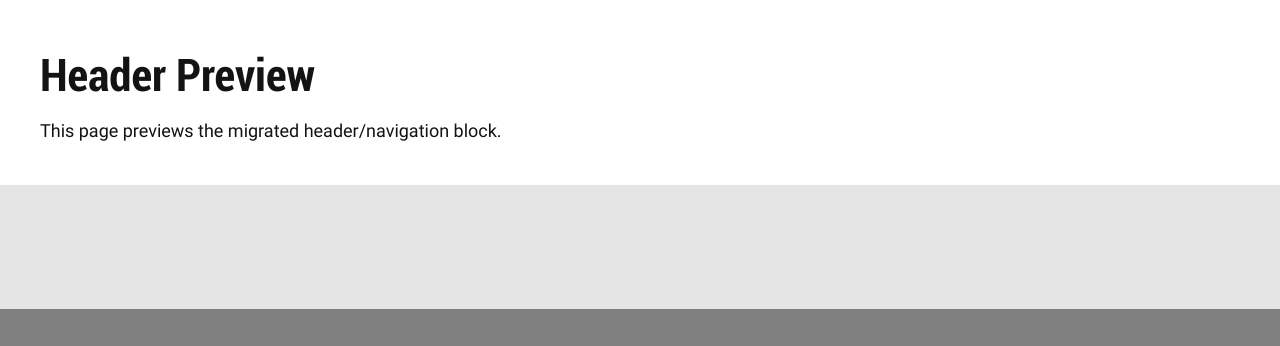
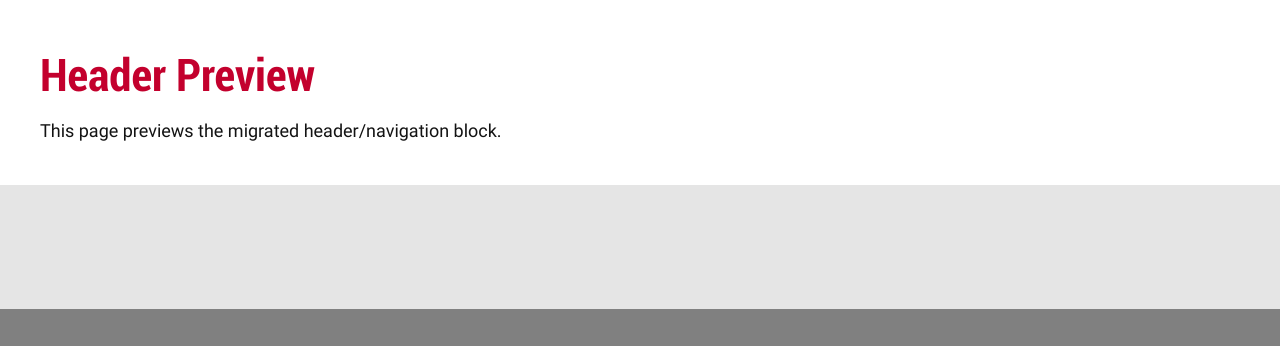
Before and after one commit to lisakreilingerAdobe/rossmannunternehmen, a website: page drafts/nav-preview.html in a window 1280 px wide. Shown: the part 54-400 px from the top of the page. Drawn offline with Linux system fonts and the light colour scheme.

Commit message:
fix: add H1 red color

```diff
--- a/styles/brand.css
+++ b/styles/brand.css
@@ -11,3 +11,8 @@
 }
 
 html, body { overflow: auto !important; }
+
+/* H1 heading color */
+main .default-content-wrapper h1 {
+  color: var(--brand-red);
+}
```
